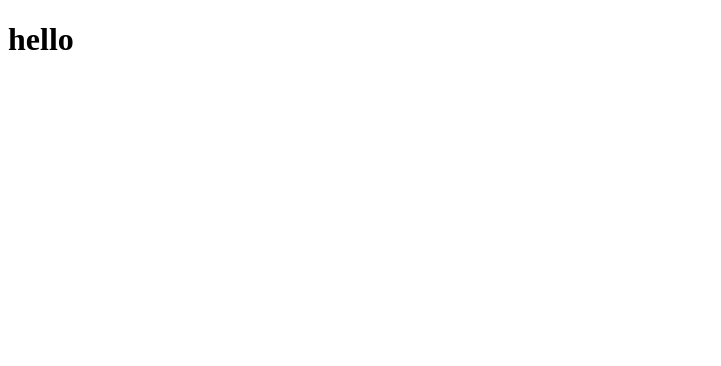
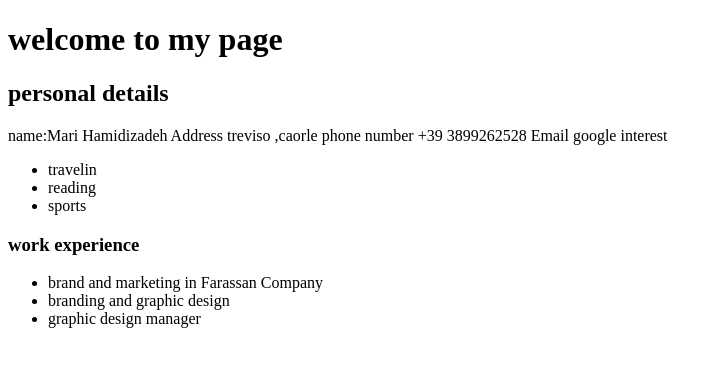
Before and after one commit to mariah1772/my-html-CV, a plain HTML site: page index.html in a window 1280 px wide. Shown: the whole page, without its empty margins (0-721 px from the left). Drawn offline with Linux system fonts and the light colour scheme.

Commit message:
Update index.html

```diff
--- a/index.html
+++ b/index.html
@@ -7,6 +7,27 @@
     <title>cv</title>
 </head>
 <body>
-    <h1>hello</h1>
+    <h1><b>welcome to my page</b></h1>
+    <h2><b>personal details</b></h2>
+    <p>name:Mari Hamidizadeh
+        Address
+        treviso ,caorle
+        phone number
+        +39 3899262528
+        Email
+        <a herf="meilto:maryamhamidi177@gmail.com">google</a>
+        interest
+        <ul>
+        <li>travelin</li>
+        <li>reading</li>
+        <li>sports</li>
+    </ul>
+    </p>
+    <h3><b>work experience</b></h3>
+    <ul>
+    <li>brand and marketing in Farassan Company</li>
+    <li>branding and graphic design </li>
+    <li>graphic design manager</li>
+    </ul>
 </body>
 </html>
```
